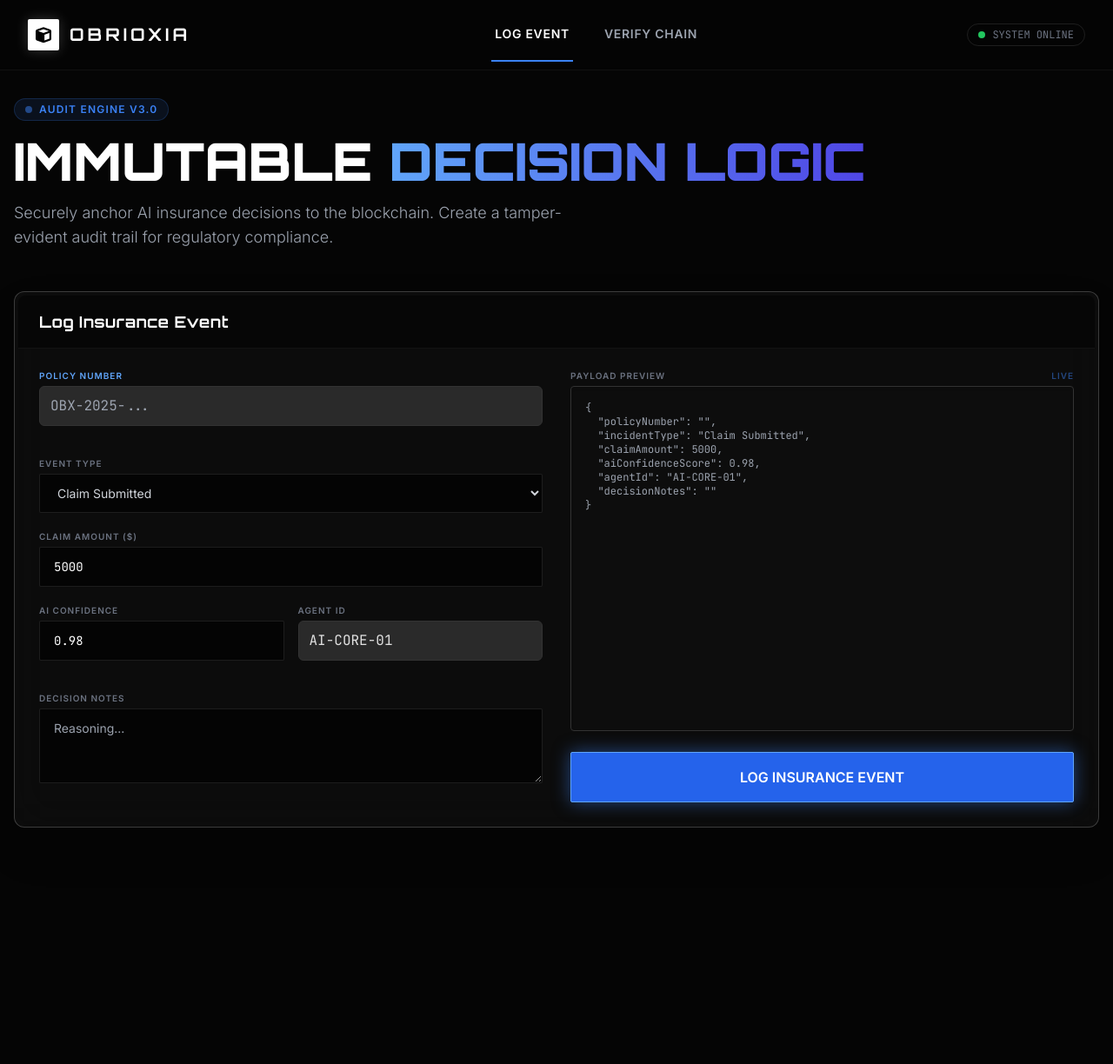
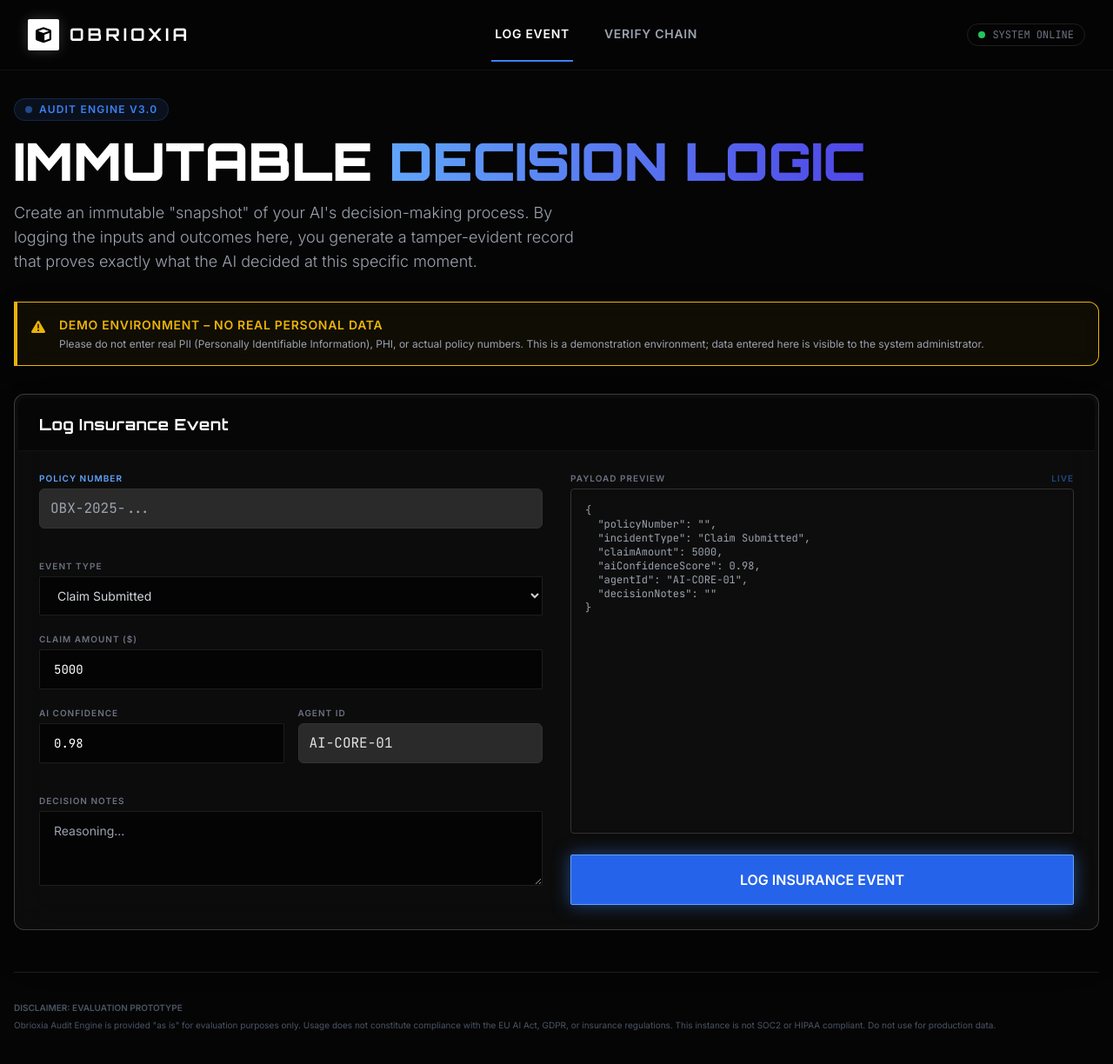
Before and after one commit to obrioxia/obrioxia_frontend, an Angular app: page /submit in a window 1280 px wide. Shown: the top 1224 px of the page at 87% size. Before the commit the page ends 1032 px from the top, so only its background shows below. Built offline with nearby package versions, Linux system fonts and the light colour scheme.

Commit message:
Add missing disclaimers and legal text

```diff
--- a/src/app/submit/submit.component.html
+++ b/src/app/submit/submit.component.html
@@ -1,7 +1,6 @@
 <nav class="fixed w-full z-50 bg-[#050505]/90 backdrop-blur-md border-b border-white/5 top-0 left-0">
     <div class="max-w-7xl mx-auto px-4 sm:px-6 lg:px-8">
         <div class="flex items-center justify-between h-20">
-
             <div class="flex-shrink-0 flex items-center gap-3">
                 <div class="w-9 h-9 bg-white rounded-sm flex items-center justify-center shadow-[0_0_15px_rgba(255,255,255,0.2)]">
                     <i class="fas fa-cube text-black text-lg"></i>
@@ -30,7 +29,7 @@
 
 <div class="min-h-screen bg-[#050505] text-white font-sans pt-28 pb-20 px-4">
 
-    <div class="max-w-7xl mx-auto mb-12 text-center md:text-left">
+    <div class="max-w-7xl mx-auto mb-8 text-center md:text-left">
         <div class="inline-flex items-center gap-2 px-3 py-1 rounded-full bg-blue-500/10 border border-blue-500/20 text-blue-500 text-xs font-bold tracking-widest uppercase mb-4">
             <span class="w-2 h-2 rounded-full bg-blue-500 animate-pulse"></span>
             Audit Engine v3.0
@@ -39,8 +38,19 @@
             IMMUTABLE <span class="text-transparent bg-clip-text bg-gradient-to-r from-blue-400 to-indigo-600">DECISION LOGIC</span>
         </h1>
         <p class="text-gray-400 max-w-2xl text-lg font-light">
-            Securely anchor AI insurance decisions to the blockchain. Create a tamper-evident audit trail for regulatory compliance.
+            Create an immutable "snapshot" of your AI's decision-making process. By logging the inputs and outcomes here, you generate a tamper-evident record that proves exactly what the AI decided at this specific moment.
         </p>
+    </div>
+
+    <div class="max-w-7xl mx-auto mb-8 glass-panel border-l-4 border-yellow-500 p-4 rounded-r-xl bg-yellow-500/5 flex items-start gap-4">
+        <i class="fas fa-exclamation-triangle text-yellow-500 mt-1"></i>
+        <div>
+            <h4 class="text-yellow-500 font-bold text-sm uppercase tracking-wider">Demo Environment – No Real Personal Data</h4>
+            <p class="text-gray-400 text-xs mt-1">
+                Please do not enter real PII (Personally Identifiable Information), PHI, or actual policy numbers.
+                This is a demonstration environment; data entered here is visible to the system administrator.
+            </p>
+        </div>
     </div>
 
     <div class="max-w-7xl mx-auto glass-panel p-1 rounded-xl shadow-2xl backdrop-blur-xl border-t border-l border-white/20">
@@ -109,6 +119,11 @@
             </div>
         </div>
     </div>
+
+    <div class="max-w-7xl mx-auto mt-12 pt-8 border-t border-white/10 text-center md:text-left text-[10px] text-gray-600 leading-relaxed">
+        <p class="uppercase font-bold mb-1">Disclaimer: Evaluation Prototype</p>
+        <p>Obrioxia Audit Engine is provided "as is" for evaluation purposes only. Usage does not constitute compliance with the EU AI Act, GDPR, or insurance regulations. This instance is not SOC2 or HIPAA compliant. Do not use for production data.</p>
+    </div>
 </div>
 
 <div *ngIf="successData" class="fixed inset-0 z-[60] flex items-center justify-center px-4 animate-[fadeIn_0.2s_ease-out]">
```
Also changed, not shown: src/app/public-verify/public-verify.component.html (+25 -6 lines).
